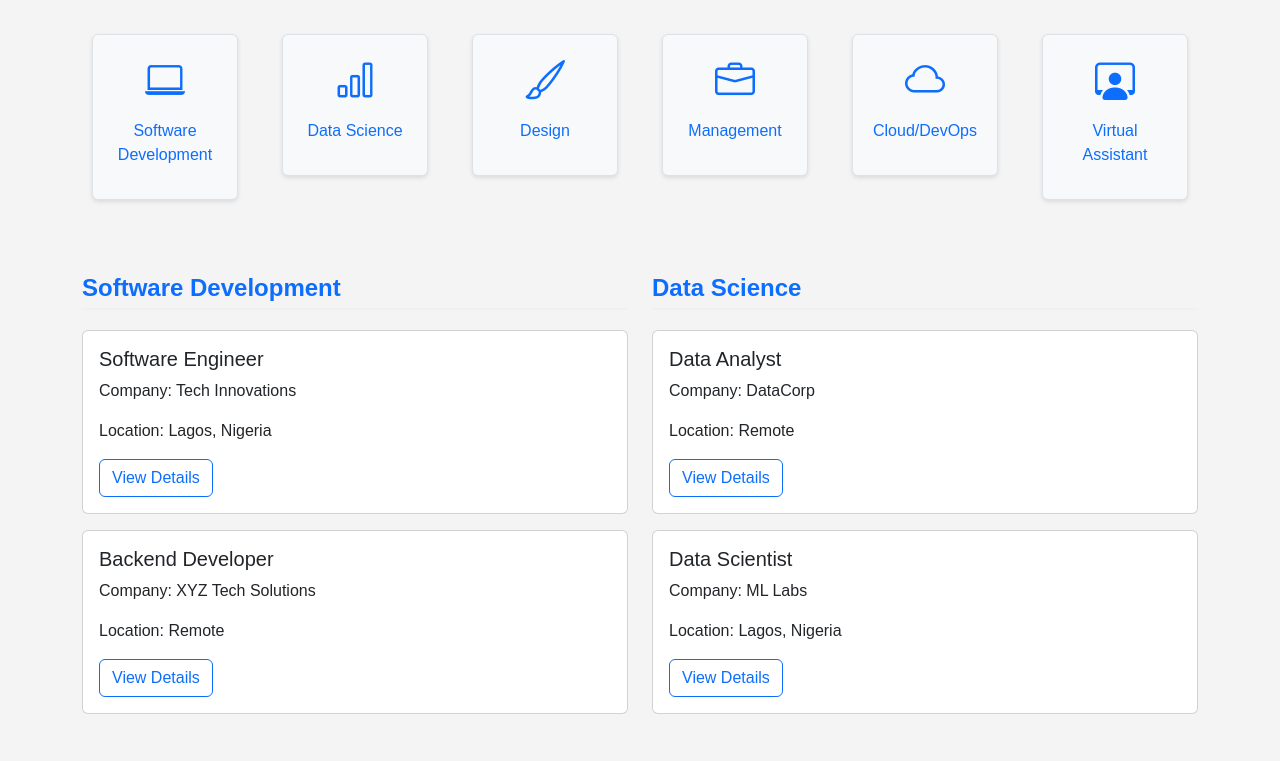
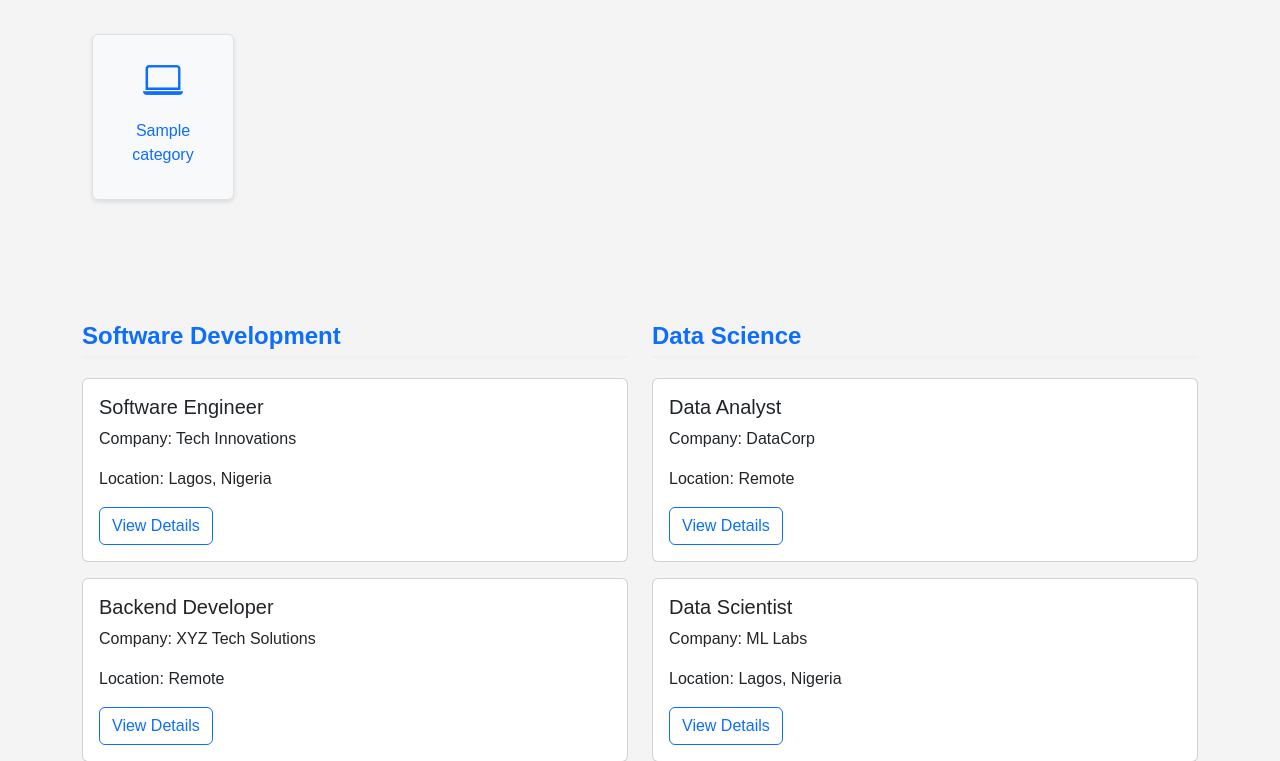
Before and after one commit to donfortune/remote_platform, a Django app: template job_platform/remote/templates/job_listing.html in a window 1280 px wide. Shown: the part 104-865 px from the top of the page. Before the commit the page ends 818 px from the top, so only its background shows below. Run offline with Django 3.2, Linux system fonts and the light colour scheme; the template is opened without the code that fills it: most values are stand-ins (such as "Sample title", 1, 10 or a date in 2020).

Commit message:
dynamiccally reterive job category from db

```diff
--- a/job_platform/remote/templates/job_listing.html
+++ b/job_platform/remote/templates/job_listing.html
@@ -38,54 +38,20 @@
 
         <!-- Job Categories -->
         <div class="row text-center mb-5">
-            <div class="col-md-2 col-6 mb-3">
-                <a href="#" class="text-decoration-none" data-category="software-development">
-                    <div class="p-3 border rounded bg-light category-card">
-                        <i class="bi bi-laptop fs-1 text-primary"></i>
-                        <p class="mt-2">Software Development</p>
+            <div class="row text-center mb-5">
+                {% for category in category %}
+                    <div class="col-md-2 col-6 mb-3">
+                        <a href="#" class="text-decoration-none" data-category="{{ category.slug }}">
+                            <div class="p-3 border rounded bg-light category-card">
+                                <i class="bi bi-laptop fs-1 text-primary"></i> <!-- Adjust icon dynamically if needed -->
+                                <p class="mt-2">{{ category.name }}</p>
+                            </div>
+                        </a>
                     </div>
-                </a>
+                {% endfor %}
             </div>
-            <div class="col-md-2 col-6 mb-3">
-                <a href="#" class="text-decoration-none" data-category="data-science">
-                    <div class="p-3 border rounded bg-light category-card">
-                        <i class="bi bi-bar-chart fs-1 text-primary"></i>
-                        <p class="mt-2">Data Science</p>
-                    </div>
-                </a>
-            </div>
-            <div class="col-md-2 col-6 mb-3">
-                <a href="#" class="text-decoration-none" data-category="design">
-                    <div class="p-3 border rounded bg-light category-card">
-                        <i class="bi bi-brush fs-1 text-primary"></i>
-                        <p class="mt-2">Design</p>
-                    </div>
-                </a>
-            </div>
-            <div class="col-md-2 col-6 mb-3">
-                <a href="#" class="text-decoration-none" data-category="management">
-                    <div class="p-3 border rounded bg-light category-card">
-                        <i class="bi bi-briefcase fs-1 text-primary"></i>
-                        <p class="mt-2">Management</p>
-                    </div>
-                </a>
-            </div>
-            <div class="col-md-2 col-6 mb-3">
-                <a href="#" class="text-decoration-none" data-category="cloud-devops">
-                    <div class="p-3 border rounded bg-light category-card">
-                        <i class="bi bi-cloud fs-1 text-primary"></i>
-                        <p class="mt-2">Cloud/DevOps</p>
-                    </div>
-                </a>
-            </div>
-            <div class="col-md-2 col-6 mb-3">
-                <a href="#" class="text-decoration-none" data-category="virtual-assistant">
-                    <div class="p-3 border rounded bg-light category-card">
-                        <i class="bi bi-person-workspace fs-1 text-primary"></i>
-                        <p class="mt-2">Virtual Assistant</p>
-                    </div>
-                </a>
-            </div>
+
+
         </div>
 
         <!-- Job Listings -->
```
Also changed, not shown: job_platform/remote/views.py (+6 -2 lines), job_platform/db.sqlite3.
